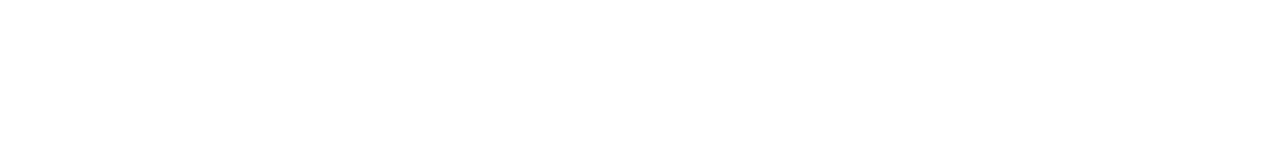
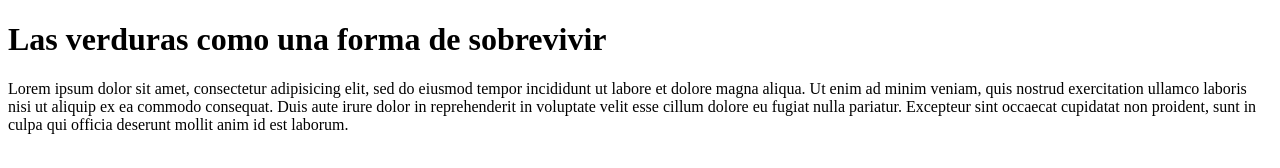
Before and after one commit to macachana/reposito-de-prueba, a plain HTML site: page index.html in a window 1280 px wide. Drawn offline with Linux system fonts and the light colour scheme.

Commit message:
segunda modificacion

```diff
--- a/index.html
+++ b/index.html
@@ -6,6 +6,12 @@
 	<title>Document</title>
 </head>
 <body>
-
+	<h1>Las verduras como una forma de sobrevivir</h1>
+	<p>Lorem ipsum dolor sit amet, consectetur adipisicing elit, sed do eiusmod
+	tempor incididunt ut labore et dolore magna aliqua. Ut enim ad minim veniam,
+	quis nostrud exercitation ullamco laboris nisi ut aliquip ex ea commodo
+	consequat. Duis aute irure dolor in reprehenderit in voluptate velit esse
+	cillum dolore eu fugiat nulla pariatur. Excepteur sint occaecat cupidatat non
+	proident, sunt in culpa qui officia deserunt mollit anim id est laborum.</p>
 </body>
 </html>
```
